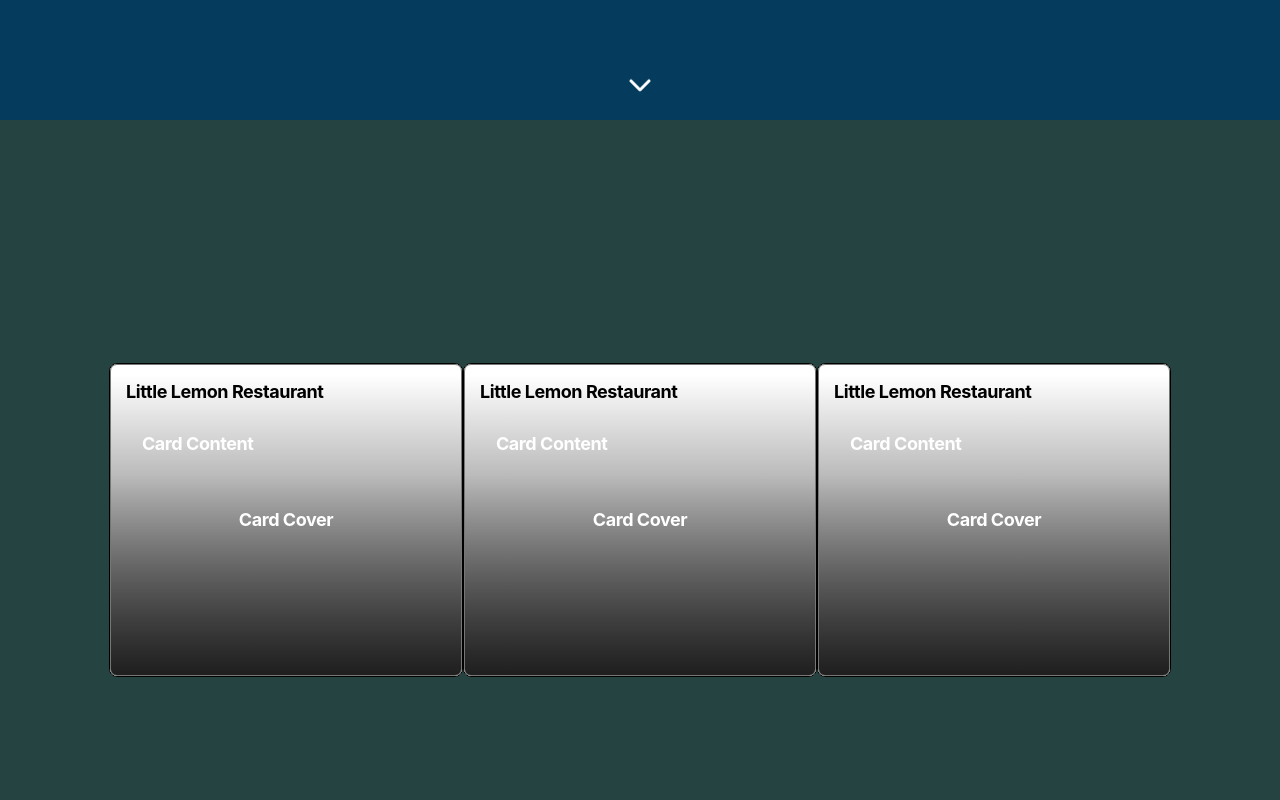
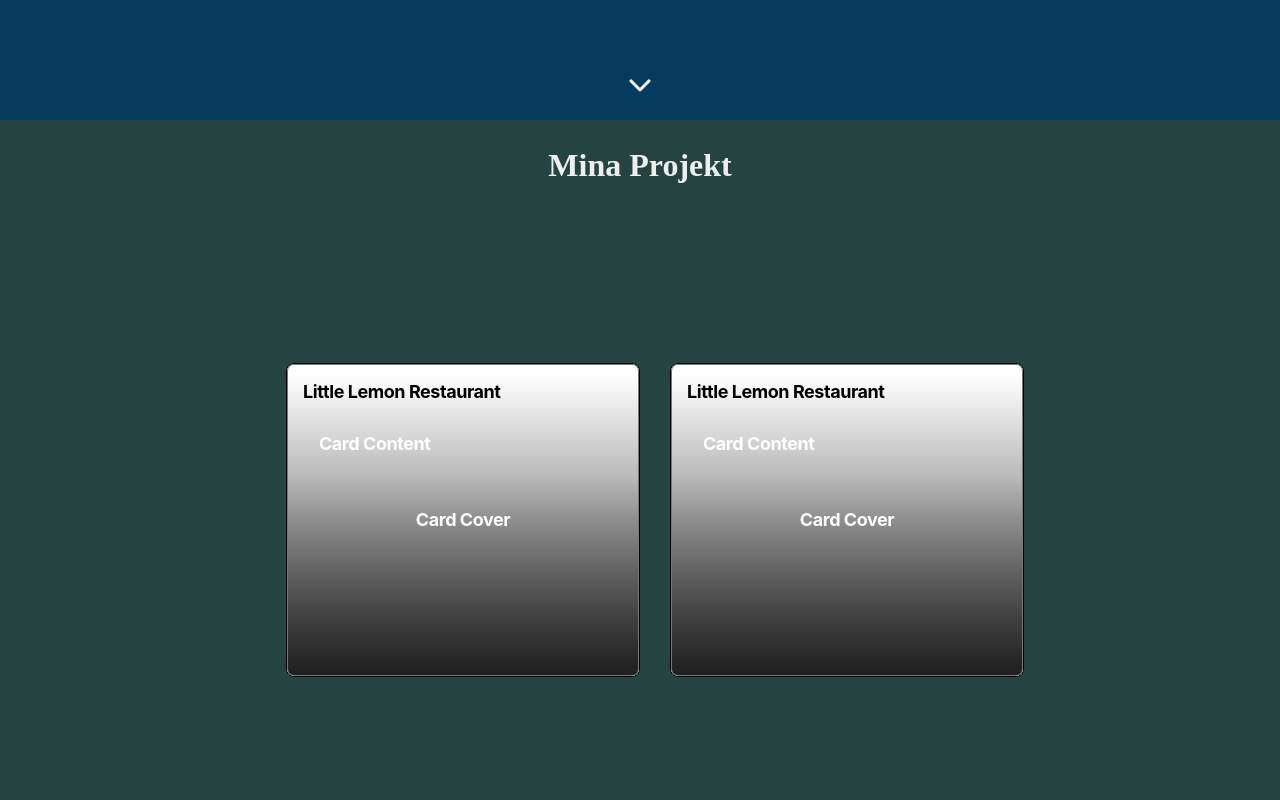
Before and after one commit to Karlgit13/Personal-Portfolio, a React (Create React App) app: page / in a window 1280 px wide. Shown: the part 680-1480 px from the top of the page. Built offline with nearby package versions, Linux system fonts and the light colour scheme.

Commit message:
Add heading to Section2 and update styles
Add heading to Section3 and update styles

```diff
--- a/src/components/Section2.jsx
+++ b/src/components/Section2.jsx
@@ -9,8 +9,13 @@
 const Section2 = () => {
   return (
     <div id="section2" className="section2">
+      <div className="heading-div">
+        <h1 className="section2-heading">Mina Projekt</h1>
+      </div>
       <Box
+        className="box"
         sx={{
+          padding: "30px",
           perspective: "1000px",
           transition: "transform 0.4s",
           "& > div, & > div > div": {
@@ -61,57 +66,7 @@
         </Card>
       </Box>
       <Box
-        sx={{
-          perspective: "1000px",
-          transition: "transform 0.4s",
-          "& > div, & > div > div": {
-            transition: "inherit",
-          },
-          "&:hover": {
-            "& > div": {
-              transform: "rotateY(30deg)",
-              "& > div:nth-child(2)": {
-                transform: "scaleY(0.9) translate3d(20px, 30px, 40px)",
-              },
-              "& > div:nth-child(3)": {
-                transform: "translate3d(45px, 50px, 40px)",
-              },
-            },
-          },
-        }}
-      >
-        <Card
-          variant="outlined"
-          sx={{
-            minHeight: "280px",
-            width: 320,
-            backgroundColor: "#fff",
-            borderColor: "#000",
-          }}
-        >
-          <Typography level="h2" fontSize="lg" textColor="#000">
-            Little Lemon Restaurant
-          </Typography>
-          <CardCover
-            sx={{
-              background:
-                "linear-gradient(to top, rgba(0,0,0,0.4), rgba(0,0,0,0) 200px), linear-gradient(to top, rgba(0,0,0,0.8), rgba(0,0,0,0) 300px)",
-              border: "1px solid",
-              borderColor: "#777",
-            }}
-          >
-            <Typography level="h2" fontSize="lg" textColor="#fff">
-              Card Cover
-            </Typography>
-          </CardCover>
-          <CardContent>
-            <Typography level="h2" fontSize="lg" textColor="#fff" m={2}>
-              Card Content
-            </Typography>
-          </CardContent>
-        </Card>
-      </Box>
-      <Box
+        className="box"
         sx={{
           perspective: "1000px",
           transition: "transform 0.4s",
--- a/src/components/Section3.jsx
+++ b/src/components/Section3.jsx
@@ -5,6 +5,7 @@
 const Section3 = () => {
   return (
     <div id="section3" className="section3">
+      <h1>Om mig</h1>
       <div className="certsContainer">
         <TitlebarImageList />
       </div>
--- a/src/components/TitlebarImageList.jsx
+++ b/src/components/TitlebarImageList.jsx
@@ -19,7 +19,7 @@
   return (
     <ImageList className="imageList" sx={{ height: 430 }}>
       <ImageListItem key="Subheader" cols={2}>
-        <ListSubheader component="div">
+        <ListSubheader className="listSubHeader" component="div">
           Mina Certifikat - Klicka på (i) för verifiering.
         </ListSubheader>
       </ImageListItem>
--- a/src/style/section2.css
+++ b/src/style/section2.css
@@ -1,4 +1,5 @@
 .section2 {
+  position: relative;
   background-color: #254441;
   width: 100vw;
   max-width: 100vw;
@@ -8,3 +9,16 @@
   justify-content: center;
   scroll-snap-align: start;
 }
+.section2-heading {
+  position: absolute;
+  top: 3%;
+  left: 50%;
+  transform: translate(-50%, -50%);
+  color: #edefee;
+}
+
+@media (max-width: 992px) {
+  .section2 {
+    flex-direction: column;
+  }
+}
--- a/src/style/section3.css
+++ b/src/style/section3.css
@@ -1,4 +1,5 @@
 .section3 {
+  position: relative;
   background-color: #64403e;
   width: 100vw;
   max-width: 100vw;
@@ -7,6 +8,11 @@
   display: flex;
   flex-direction: column;
   align-items: center;
+}
+
+.certsContainer {
+  position: absolute;
+  bottom: 5%;
 }
 
 @media (max-width: 992px) {
```
